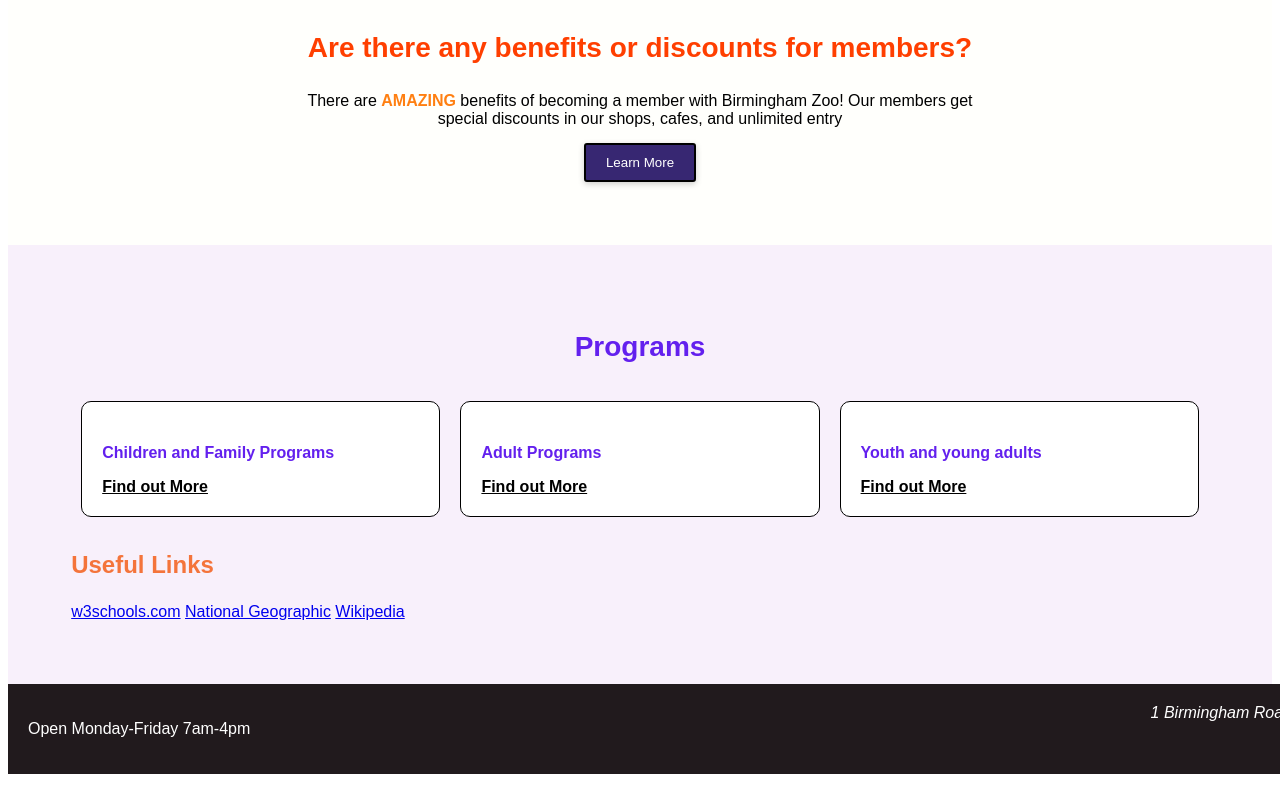
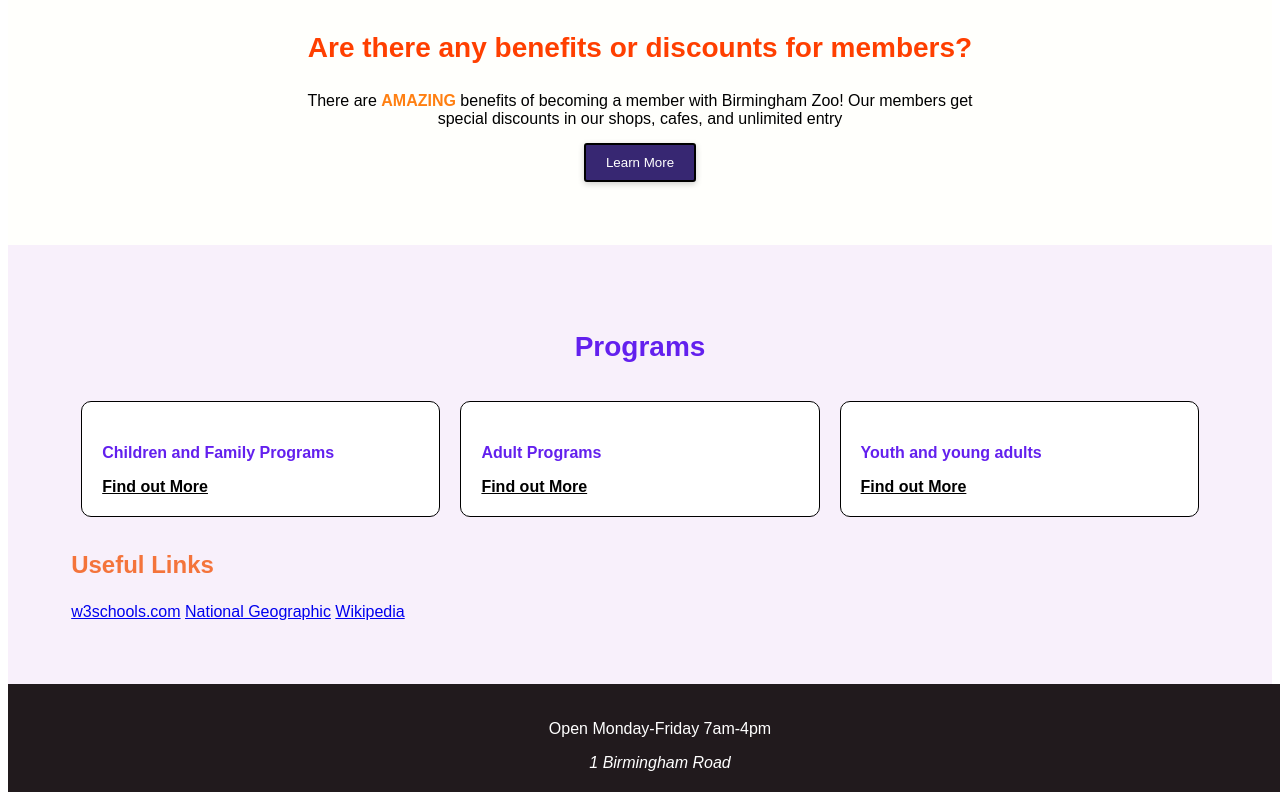
Before and after one commit to HamedHejjo/HTML-CSS-Challenges-HM, a plain HTML site: page zoo-css-challenge/index.html in a window 1280 px wide. Shown: the part 3375-4175 px from the top of the page. Drawn offline with Linux system fonts and the light colour scheme.

Commit message:
center the footer

```diff
--- a/zoo-css-challenge/style.css
+++ b/zoo-css-challenge/style.css
@@ -72,7 +72,9 @@ footer {
   width: 100%;
   padding: 20px;
   display: flex;
-  justify-content: space-between;
+  justify-content: center;
+  flex-direction: column;
+  text-align: center;
 }
 
 .introduction {
```
